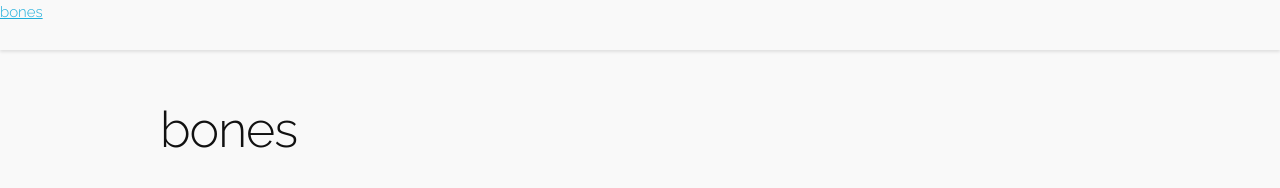
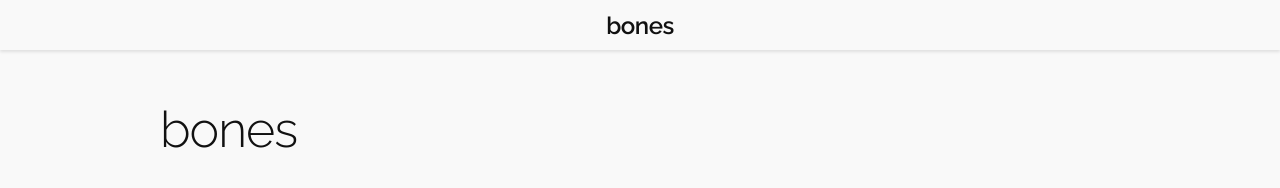
Before and after one commit to cyanicdev/bones, a Jekyll site: the page built from README.md, in a window 1280 px wide. Shown: the top 188 px of the page. Built offline with Jekyll 4.4.1, drawn with Linux system fonts in a browser that asks for light colours; our own code applies the rules of GitHub Pages for plain Markdown files.

Commit message:
author stuff

```diff
--- a/_config.yml
+++ b/_config.yml
@@ -1,2 +1,9 @@
+title: "bones"
+
 bones:
   date_format: "%B %d, %Y"
+
+
+collections:
+  authors:
+    output: true
--- a/_includes/header.html
+++ b/_includes/header.html
@@ -1,3 +1,3 @@
 <header class="site-header dark">
-  <h6><a class="site-title" rel="author" href="{{ "/" | relative_url }}">{{ site.title | "Your awesome title" }}</a></h6>
+  <h5><a class="site-title" rel="author" href="{{ "/" | relative_url }}">{{ site.title | "Your awesome title" }}</a></h5>
 </header>
--- a/_layouts/post.html
+++ b/_layouts/post.html
@@ -19,7 +19,7 @@
       {%- if page.author -%}
         • {% for author in page.author %}
           <span itemprop="author" itemscope itemtype="http://schema.org/Person">
-            <span class="p-author h-card" itemprop="name">{{ author }}</span></span>
+            <span class="p-author h-card" itemprop="name">{{ site.authors[post.author] }}</span></span>
             {%- if forloop.last == false %}, {% endif -%}
         {% endfor %}
       {%- endif -%}</p>
--- a/assets/css/style.css
+++ b/assets/css/style.css
@@ -6,4 +6,13 @@
 	top: 0;
 	left: 0;
 	box-shadow: 0 2px 3px rgba(0,0,0,0.1);
+	text-align: center;
 }
+
+.site-title:link, .site-title:visited, .site-title:hover, .site-title:active {
+	text-decoration:none;
+	font-weight: 600;
+	position: relative;
+	top: 0.8rem;
+	color: inherit;
+}
```
Also changed, not shown: 1 other file.
